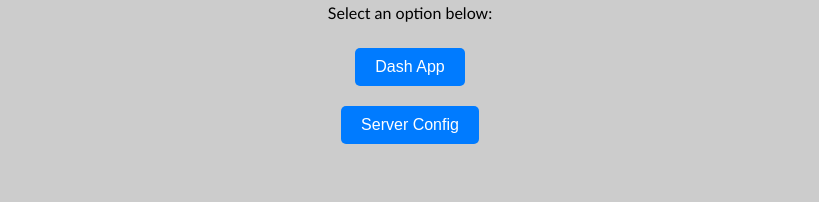
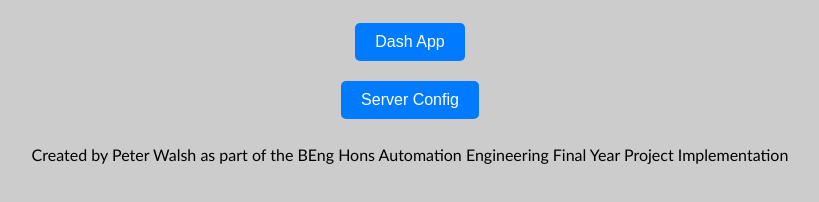
Before and after one commit to PetWalsh007/FYP-2025, a plain HTML site: page Nginx/index.html in a window 1280 px wide. Shown: the part 370-572 px from the top of the page, without its empty margins (230-1049 px from the left). Drawn offline with Linux system fonts and the light colour scheme.

Commit message:
Added to HTML index

```diff
--- a/Nginx/index.html
+++ b/Nginx/index.html
@@ -1,4 +1,8 @@
-
+<!-- This landing page was adapted from code by W3schools.com
+ https://www.w3schools.com/html/html_styles.asp
+ https://www.w3schools.com/html/html_formatting.asp
+ Peter Walsh 08/02/2025
+ -->
 <!DOCTYPE html>
 <head>
     <meta charset="UTF-8">
@@ -26,6 +30,10 @@
             font-size: 16px;
         }
 
+        button:hover {
+            background-color: #0056b3;
+        }
+
     </style>
 </head>
 <body>
@@ -35,5 +43,11 @@
     <button onclick="window.location.href='/dash/'">Dash App</button>
     <button onclick="window.location.href='/config/'">Server Config</button>
 
+
+    <footer>
+        <div style="text-align: right;">
+            <p>Created by Peter Walsh as part of the BEng Hons Automation Engineering Final Year Project Implementation</p>
+    </footer>
+
 </body>
 </html>
```
